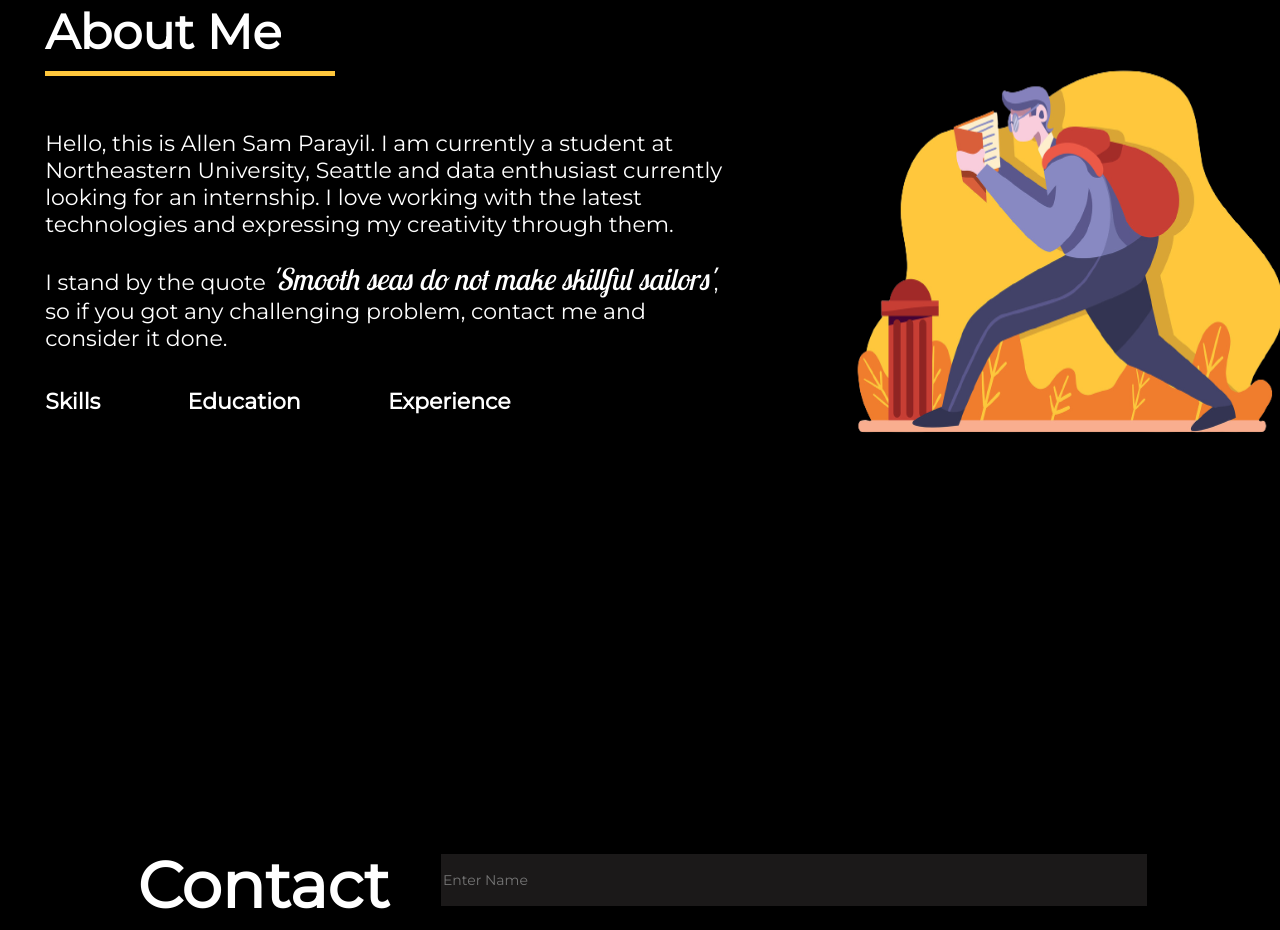
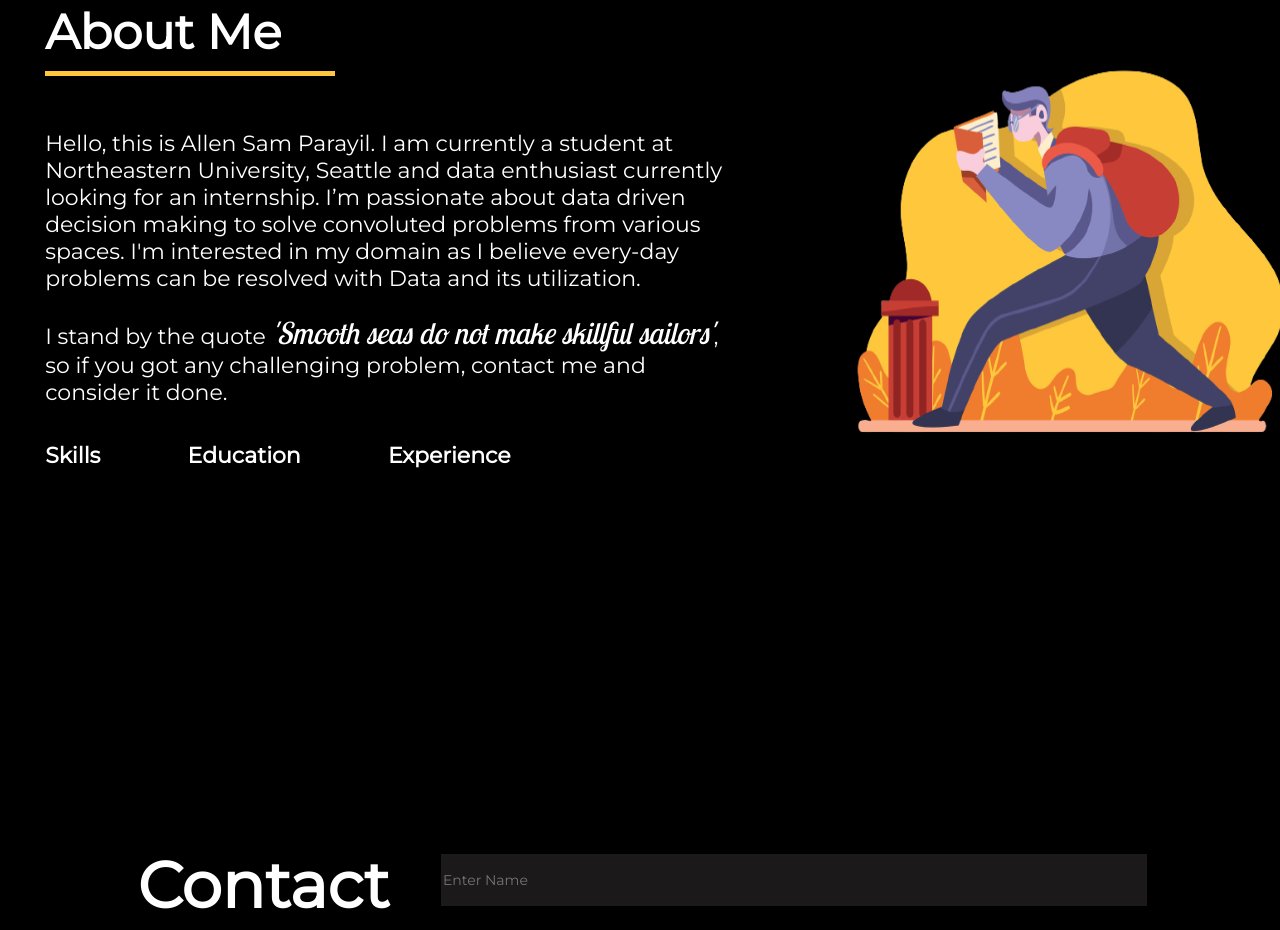
Before and after one commit to qwerty-loops/qwerty-loops.github.io, a website: page index.html in a window 1280 px wide. Shown: the part 998-1928 px from the top of the page. Drawn offline with nearby package versions, Linux system fonts and the light colour scheme.

Commit message:
Update index.html

```diff
--- a/index.html
+++ b/index.html
@@ -51,8 +51,9 @@
       <div class="infoHeader">
         About Me
       </div><br>
-      <p>Hello, this is Allen Sam Parayil. I am currently a student at Northeastern University, Seattle and data enthusiast currently looking for an internship. I
-        love working with the latest technologies and expressing my creativity through them.
+      <p>Hello, this is Allen Sam Parayil. I am currently a student at Northeastern University, Seattle and data enthusiast currently looking for an internship.
+        I’m passionate about data driven decision making to solve convoluted problems from various spaces.
+        I'm interested in my domain as I believe every-day problems can be resolved with Data and its utilization.
       </p>
       <p>
         I stand by the quote <i style="font-family: 'Lobster Two', cursive; font-size: 30px;">'Smooth seas do not make
```
